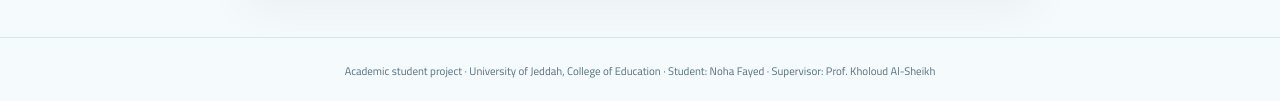
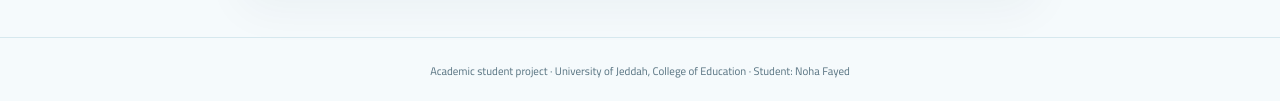
Before and after one commit to fayednuha-wq/student-site, a plain HTML site: page index.html in a window 1280 px wide. Shown: the part 1028-1129 px from the top of the page. Drawn offline with Linux system fonts and the light colour scheme.

Commit message:
Remove professor footer name and activate accessible learning studios with fresh cache version

```diff
--- a/index.html
+++ b/index.html
@@ -1,3 +1,3 @@
-<!doctype html><html lang="en"><head><meta charset="utf-8"><meta name="viewport" content="width=device-width, initial-scale=1"><meta name="theme-color" content="#004F6E"><title>PLACES | Student Learning Journey</title><link rel="stylesheet" href="styles.css?v=20261110-1"></head><body>
+<!doctype html><html lang="en"><head><meta charset="utf-8"><meta name="viewport" content="width=device-width, initial-scale=1"><meta name="theme-color" content="#004F6E"><title>PLACES | Student Learning Journey</title><link rel="stylesheet" href="styles.css?v=20261113-3"></head><body>
 <header class="top"><a href="#" class="brand" aria-label="PLACES home"><img src="assets/uj-logo.png" alt="University of Jeddah logo"><span><b>PLACES</b><small>Adaptive Learning Journey · Student</small></span></a><div class="topright"><span id="studentTag"></span><button class="ghost" id="restartDemoBtn" type="button" title="Reset local demo including diagnostic answers">↺ New demo</button><button class="ghost" id="themeBtn" aria-label="Toggle dark mode">◐ Theme</button></div></header>
-<main id="app" aria-live="polite"></main><footer>Academic student project · University of Jeddah, College of Education · Student: Noha Fayed · Supervisor: Prof. Kholoud Al-Sheikh</footer><script src="app.js?v=20261110-1"></script><script src="ai-config.js?v=20261110-1"></script><script src="assistant.js?v=20261110-1"></script></body></html>
+<main id="app" aria-live="polite"></main><footer>Academic student project · University of Jeddah, College of Education · Student: Noha Fayed</footer><script src="app.js?v=20261113-3"></script><script src="ai-config.js?v=20261113-3"></script><script src="assistant.js?v=20261113-3"></script><script src="learning-tools.js?v=20261113-3"></script></body></html>
```
